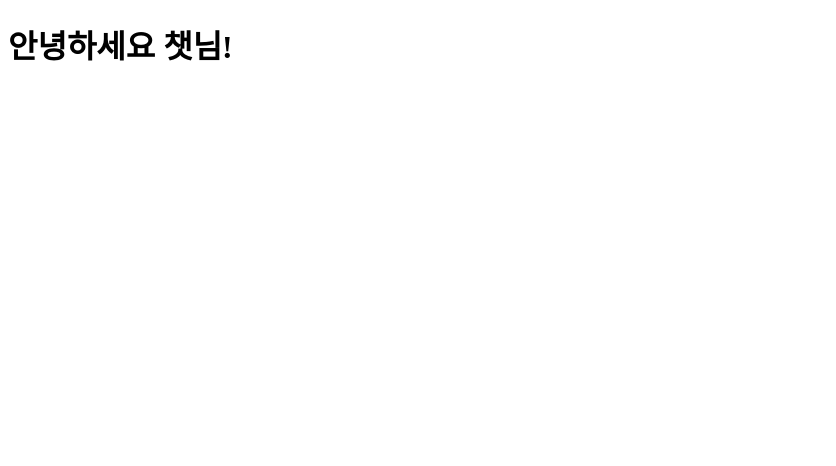
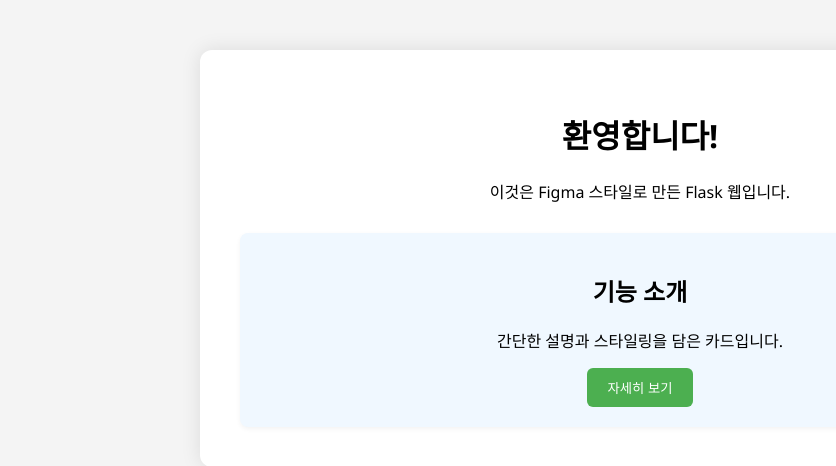
Before and after one commit to ljh8159/water, a Flask app: page / in a window 1280 px wide. Shown: the top 466 px of the page, without its empty margins (0-836 px from the left). Run offline with Flask 3, Linux system fonts and the light colour scheme.

Commit message:
Add Figma-style UI with CSS and template

```diff
--- a/app.py
+++ b/app.py
@@ -5,8 +5,8 @@ app = Flask(__name__)
 
 @app.route('/')
 def home():
-    return render_template("index.html", name="챗")
+    return render_template("index.html")
 
 if __name__ == '__main__':
     port = int(os.environ.get("PORT", 5000))
-    app.run(host="0.0.0.0", port=port)
+    app.run(host='0.0.0.0', port=port)
--- /dev/null
+++ b/static/style.css
@@ -0,0 +1,37 @@
+body {
+    font-family: 'Segoe UI', sans-serif;
+    background: #f4f4f4;
+    margin: 0;
+    padding: 0;
+}
+
+.container {
+    max-width: 800px;
+    margin: 50px auto;
+    background: white;
+    padding: 40px;
+    border-radius: 12px;
+    box-shadow: 0 0 20px rgba(0,0,0,0.1);
+    text-align: center;
+}
+
+.card {
+    background-color: #f0f8ff;
+    padding: 20px;
+    border-radius: 8px;
+    margin-top: 30px;
+    box-shadow: 0 2px 5px rgba(0,0,0,0.05);
+}
+
+button {
+    background-color: #4caf50;
+    color: white;
+    border: none;
+    padding: 10px 20px;
+    border-radius: 6px;
+    cursor: pointer;
+}
+
+button:hover {
+    background-color: #45a049;
+}
--- a/templates/index.html
+++ b/templates/index.html
@@ -2,9 +2,19 @@
 <html lang="ko">
 <head>
     <meta charset="UTF-8">
-    <title>Flask 템플릿</title>
+    <title>Figma 스타일 웹</title>
+    <link rel="stylesheet" href="{{ url_for('static', filename='style.css') }}">
 </head>
 <body>
-    <h1>안녕하세요 {{ name }}님!</h1>
+    <div class="container">
+        <h1>환영합니다!</h1>
+        <p>이것은 Figma 스타일로 만든 Flask 웹입니다.</p>
+
+        <div class="card">
+            <h2>기능 소개</h2>
+            <p>간단한 설명과 스타일링을 담은 카드입니다.</p>
+            <button>자세히 보기</button>
+        </div>
+    </div>
 </body>
 </html>
```
